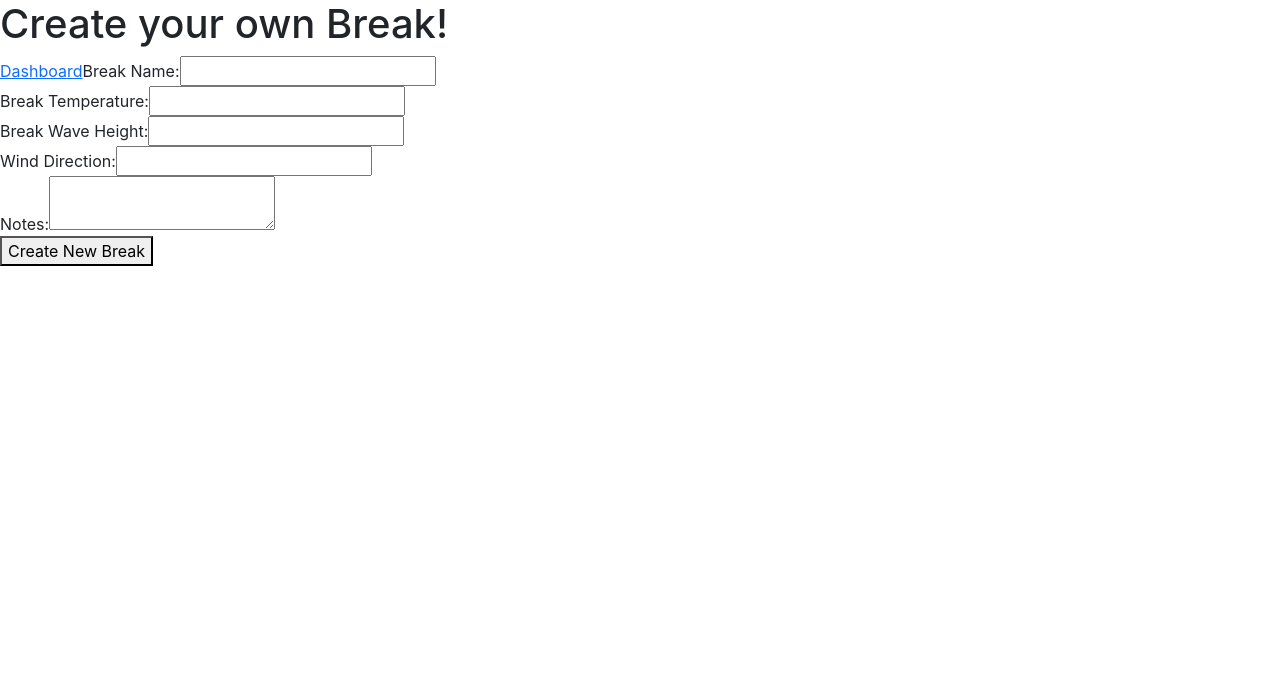
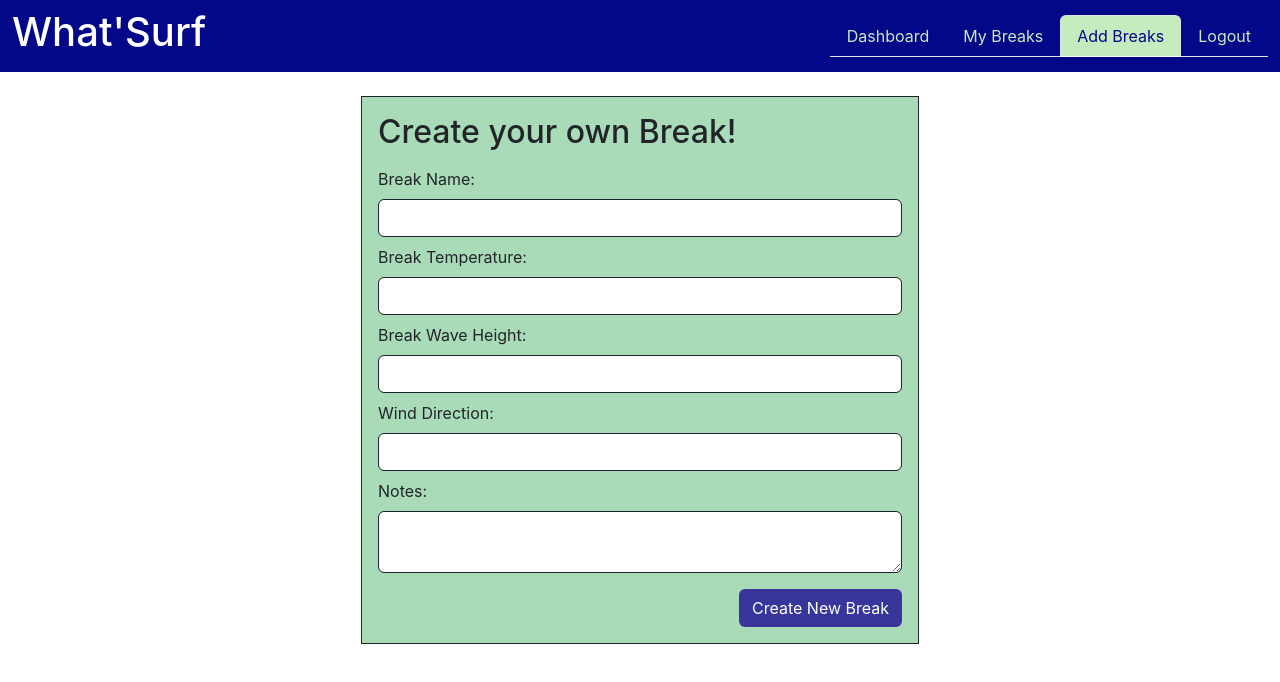
Before and after one commit to randi801j/Whatsurf, a React (Create React App) app in the folder client/: page /createBreak in a window 1280 px wide. Shown: the top 682 px of the page. Built offline with nearby package versions, Linux system fonts and the light colour scheme.

Commit message:
Added styling to our MVP project.

```diff
--- a/client/src/components/BreakForm.js
+++ b/client/src/components/BreakForm.js
@@ -20,6 +20,16 @@ const BreakForm = (props) => {
 
     const changeHandler = (e) => {
         setNewBreak({ ...newBreak, [e.target.name]: e.target.value })
+    }
+
+    const logout =()=> {
+        axios.post('http://localhost:8080/api/logout',{},{withCredentials:true})
+            .then((res)=>{
+                navigate('/')
+            })
+            .catch((err) => {
+                console.log(err);
+            })
     }
 
     const createHandler = (e) => {
@@ -50,34 +60,59 @@ const BreakForm = (props) => {
     }
     return (
         <div>
-            <form onSubmit={(e) => createHandler(e)}>
-                <div>
-                    <h1>Create your own Break!</h1>
-                    <Link to={"/dashboard"}>Dashboard</Link>
-                    {errors.map((error, index) => <p key={index}>{error}</p>)}
-                    <label htmlFor='name'>Break Name: </label>
-                    <input name='name' type='text' value={newBreak.name} onChange={changeHandler} />
+            <nav className="navbar navbar-expand-lg navbar-light" style={{backgroundColor: "#020887"}}>
+                <div className="container-fluid">
+                    <h1 className="text-white">What'Surf</h1>
+                    <div className="collapse navbar-collapse d-flex justify-content-end" id="navbarNavAltMarkup">
+                        {/* Insert nav-links here */}
+                        <ul className="nav nav-tabs">
+                            <li className="nav-item">
+                                <Link to={'/dashboard'} className="nav-link" style={{color: "#C6EBBE"}}>Dashboard</Link>
+                            </li>
+                            <li className="nav-item">
+                                <Link to={'#'} className="nav-link" style={{color: "#C6EBBE"}}>My Breaks</Link>
+                            </li>
+                            <li className="nav-item">
+                                <Link to={'#'} className="nav-link active" aria-current="page" style={{color: "#020887", backgroundColor: "#C6EBBE"}}>Add Breaks</Link>
+                            </li>
+                            <li className="nav-item">
+                                <button className="nav-link btn btn-link" style={{color: "#C6EBBE"}} onClick={logout}>Logout</button>
+                            </li>
+                        </ul>
+                    </div>
                 </div>
-                <div>
-                    <label htmlFor='temperature'>Break Temperature: </label>
-                    <input name='temperature' type='number' value={newBreak.temperature} onChange={changeHandler} />
+            </nav>
+            <div className="container">
+                <div className='d-flex justify-content-center'>
+                    <form className='w-50 border border-dark mt-4 p-3' style={{backgroundColor: '#A9DBB8'}} onSubmit={(e) => createHandler(e)}>
+                        <h2>Create your own Break!</h2>
+                        <div className='mt-3'>
+                            {errors.map((error, index) => <p style={{color: '#F72323'}} key={index}>{error}</p>)}
+                            <label className='form-label' htmlFor='name'>Break Name: </label>
+                            <input className='form-control border border-dark' name='name' type='text' value={newBreak.name} onChange={changeHandler} />
+                        </div>
+                        <div className='mt-2'>
+                            <label className='form-label' htmlFor='temperature'>Break Temperature: </label>
+                            <input className='form-control border border-dark' name='temperature' type='number' value={newBreak.temperature} onChange={changeHandler} />
+                        </div>
+                        <div className='mt-2'>
+                            <label className='form-label' htmlFor='waveHeight'>Break Wave Height: </label>
+                            <input className='form-control border border-dark' name='waveHeight' type='number' value={newBreak.waveHeight} onChange={changeHandler} />
+                        </div>
+                        <div className='mt-2'>
+                            <label className='form-label' htmlFor='windDirection'>Wind Direction: </label>
+                            <input className='form-control border border-dark' name='windDirection' type='text' value={newBreak.windDirection} onChange={changeHandler} />
+                        </div>
+                        <div className='mt-2'>
+                            <label className='form-label' htmlFor='notes'>Notes: </label>
+                            <textarea className='form-control border border-dark' name='notes' value={newBreak.notes} onChange={changeHandler} />
+                        </div>
+                        <div className='mt-3 d-flex justify-content-end'>
+                            <button className='btn' style={{backgroundColor: '#38369A', color: 'white'}} onClick={createHandler}>Create New Break</button>
+                        </div>
+                    </form>
                 </div>
-                <div>
-                    <label htmlFor='waveHeight'>Break Wave Height: </label>
-                    <input name='waveHeight' type='number' value={newBreak.waveHeight} onChange={changeHandler} />
-                </div>
-                <div>
-                    <label htmlFor='windDirection'>Wind Direction: </label>
-                    <input name='windDirection' type='text' value={newBreak.windDirection} onChange={changeHandler} />
-                </div>
-                <div>
-                    <label htmlFor='notes'>Notes: </label>
-                    <textarea name='notes' value={newBreak.notes} onChange={changeHandler} />
-                </div>
-                <div>
-                    <button onClick={createHandler}>Create New Break</button>
-                </div>
-            </form>
+            </div>
         </div>
     )
 }
--- a/client/src/components/Dashboard.js
+++ b/client/src/components/Dashboard.js
@@ -50,35 +50,36 @@ const Dashboard = (props) => {
 
     return(
         <div>
-            <nav className="navbar navbar-expand-lg navbar-light bg-light">
+            <nav className="navbar navbar-expand-lg navbar-light" style={{backgroundColor: "#020887"}}>
                 <div className="container-fluid">
-                    <h1>What'Surf</h1>
+                    <h1 className="text-white">What'Surf</h1>
                     <div className="collapse navbar-collapse d-flex justify-content-end" id="navbarNavAltMarkup">
                         {/* Insert nav-links here */}
                         <ul className="nav nav-tabs">
                             <li className="nav-item">
-                                <Link to={'#'} className="nav-link active" aria-current="page">All Breaks</Link>
+                                <Link to={'#'} className="nav-link active" aria-current="page" style={{color: "#020887", backgroundColor: "#C6EBBE"}}>Dashboard</Link>
                             </li>
                             <li className="nav-item">
-                                <Link to={'#'} className="nav-link">My Breaks</Link>
+                                <Link to={'#'} className="nav-link" style={{color: "#C6EBBE"}}>My Breaks</Link>
                             </li>
                             <li className="nav-item">
-                                <Link to={'/createBreak'} className="nav-link">Add Breaks</Link>
+                                <Link to={'/createBreak'} className="nav-link" style={{color: "#C6EBBE"}}>Add Breaks</Link>
                             </li>
                             <li className="nav-item">
-                                <button className="nav-link btn btn-link" onClick={logout}>Logout</button>
+                                <button className="nav-link btn btn-link" style={{color: "#C6EBBE"}} onClick={logout}>Logout</button>
                             </li>
                         </ul>
                     </div>
                 </div>
             </nav>
             <div className="container">
-                <h3 className="mt-3">Breaks</h3>
+                <h2 className="mt-2">All Breaks</h2>
                 {
                     breakList.map((beachBreak, index) => (
-                        <div key={index} className="card mb-3" style={{maxWidth: '540px'}}>
-                            <h5 className="card-header bg-light border border-dark"><Link to={`/break/${beachBreak._id}`}>{beachBreak.name}</Link></h5>
-                            <div className="row g-0">
+                        <div className='d-flex justify-content-center'>
+                            <div key={index} className="card mt-3" style={{maxWidth: '540px'}}>
+                                <h5 className="card-header border border-dark" style={{backgroundColor: "#7CA5B8"}}><Link to={`/break/${beachBreak._id}`} style={{color: "white"}} id="detailLink">{beachBreak.name}</Link></h5>
+                                <div className="row g-0 border border-dark">
                                     <div className="col-md-4">
                                         <img src={wave} className="img-fluid rounded-start" alt="..."/>
                                     </div>
@@ -89,8 +90,9 @@ const Dashboard = (props) => {
                                             <p className="card-text">Wave height: {beachBreak.waveHeight} feet</p>
                                             <p className="card-text">Wind direction: {beachBreak.windDirection}</p>
                                             <p className="card-text"><small className="text-muted">Notes: {beachBreak.notes}</small></p>
-                                        <button className="btn btn-danger" onClick={() => deleteHandler(beachBreak._id)}>Delete Break 🌊</button>
-                                        <Link to={`/edit/${beachBreak._id}`} className="btn btn-secondary m-1">Edit</Link>
+                                            <button className="btn" style={{backgroundColor: '#A9DBB8', color: '#020887'}} onClick={() => deleteHandler(beachBreak._id)}>Delete Break 🌊</button>
+                                            <Link to={`/edit/${beachBreak._id}`} className="btn m-1" style={{backgroundColor: '#38369A', color: 'white'}}>Edit</Link>
+                                        </div>
                                     </div>
                                 </div>
                             </div>
--- a/client/src/components/DisplayBreak.js
+++ b/client/src/components/DisplayBreak.js
@@ -4,6 +4,8 @@ import { useParams, Link, useNavigate } from 'react-router-dom';
 
 const DisplayBreak = (props => {
     const { id } = useParams();
+
+    const navigate = useNavigate();
 
     const [displayBreak, setDisplayBreak] = useState({
         name: "",
@@ -23,15 +25,66 @@ const DisplayBreak = (props => {
             .catch(err => console.log("Access Error:", err))
     }, [])
 
+    const logout =()=> {
+        axios.post('http://localhost:8080/api/logout',{},{withCredentials:true})
+            .then((res)=>{
+                navigate('/')
+            })
+            .catch((err) => {
+                console.log(err);
+            })
+    }
+
     return (
         <div>
-            <div>
-                <h3>{displayBreak.name}</h3>
-            </div>
-            <div>
-                <p>Current Temperature: {displayBreak.temperature}</p>
-                <p>Wave Height: {displayBreak.waveHeight}</p>
-                <p>Wind Direction {displayBreak.windDirection}</p>
+            <nav className="navbar navbar-expand-lg navbar-light" style={{backgroundColor: "#020887"}}>
+                <div className="container-fluid">
+                    <h1 className="text-white">What'Surf</h1>
+                    <div className="collapse navbar-collapse d-flex justify-content-end" id="navbarNavAltMarkup">
+                        {/* Insert nav-links here */}
+                        <ul className="nav nav-tabs">
+                            <li className="nav-item">
+                                <Link to={'/dashboard'} className="nav-link" style={{color: "#C6EBBE"}}>Dashboard</Link>
+                            </li>
+                            <li className="nav-item">
+                                <Link to={'#'} className="nav-link" style={{color: "#C6EBBE"}}>My Breaks</Link>
+                            </li>
+                            <li className="nav-item">
+                                <Link to={'/createBreak'} className="nav-link" style={{color: "#C6EBBE"}}>Add Breaks</Link>
+                            </li>
+                            <li className="nav-item">
+                                <button className="nav-link btn btn-link" style={{color: "#C6EBBE"}} onClick={logout}>Logout</button>
+                            </li>
+                        </ul>
+                    </div>
+                </div>
+            </nav>
+            <div className="container">
+                <div className='d-flex justify-content-center mt-4'>
+                    <div className='border border-dark w-50 p-3' style={{backgroundColor: '#C6EBBE'}}>
+                        <div className='d-flex justify-content-center'>
+                            <h3>{displayBreak.name}</h3>
+                        </div>
+                        <div>
+                            <div className='d-flex justify-content-between mt-3'>
+                                <p>Current Temperature:</p>
+                                <p>{displayBreak.temperature} degrees</p>
+                            </div>
+                            <div className='d-flex justify-content-between mt-2'>
+                                <p>Wave Height:</p>
+                                <p>{displayBreak.waveHeight} feet</p>
+                            </div>
+                            <div className='d-flex justify-content-between mt-2'>
+                                <p>Wind Direction:</p>
+                                <p>{displayBreak.windDirection}</p>
+                            </div>
+                            <div className='d-flex justify-content-between mt-2'>
+                                <p>Notes:</p>
+                                <p>{displayBreak.notes}</p>
+                            </div>
+                        </div>
+                    </div>
+                </div>
             </div>
         </div>
     )
--- a/client/src/components/Edit.js
+++ b/client/src/components/Edit.js
@@ -1,6 +1,6 @@
 import React, {useEffect, useState} from 'react';
 import axios from 'axios';
-import { useNavigate,useParams } from 'react-router-dom';
+import { useNavigate,useParams,Link } from 'react-router-dom';
 
 const EditBreak =(props)=>{
 
@@ -43,43 +43,90 @@ const EditBreak =(props)=>{
             })
     }
 
+    const logout =()=> {
+        axios.post('http://localhost:8080/api/logout',{},{withCredentials:true})
+            .then((res)=>{
+                navigate('/')
+            })
+            .catch((err) => {
+                console.log(err);
+            })
+    }
+
     return(
         <div>
-            <h2>WhatSurf</h2>
+            <nav className="navbar navbar-expand-lg navbar-light" style={{backgroundColor: "#020887"}}>
+                <div className="container-fluid">
+                    <h1 className="text-white">What'Surf</h1>
+                    <div className="collapse navbar-collapse d-flex justify-content-end" id="navbarNavAltMarkup">
+                        {/* Insert nav-links here */}
+                        <ul className="nav nav-tabs">
+                            <li className="nav-item">
+                                <Link to={'/dashboard'} className="nav-link" style={{color: "#C6EBBE"}}>Dashboard</Link>
+                            </li>
+                            <li className="nav-item">
+                                <Link to={'#'} className="nav-link" style={{color: "#C6EBBE"}}>My Breaks</Link>
+                            </li>
+                            <li className="nav-item">
+                                <Link to={'/createBreak'} className="nav-link" style={{color: "#C6EBBE"}}>Add Breaks</Link>
+                            </li>
+                            <li className="nav-item">
+                                <button className="nav-link btn btn-link" style={{color: "#C6EBBE"}} onClick={logout}>Logout</button>
+                            </li>
+                        </ul>
+                    </div>
+                </div>
+            </nav>
+            <div className="container">
+                <div className='d-flex justify-content-center'>
+                    <form className='w-50 border border-dark mt-4 p-3' style={{backgroundColor: '#C6EBBE'}} onSubmit= {submitHandler}>
                         <h1> Edit</h1>
-            <form onSubmit= {submitHandler}>
-                <label >Break Name:</label>
-                <input type= 'text' onChange={changeHandler} value={beachBreak.name} name='name'/>
+                        <div className="mt-3">
+                            <label className='form-label'>Break Name:</label>
+                            <input className='form-control border border-dark' type= 'text' onChange={changeHandler} value={beachBreak.name} name='name'/>
+                        </div>
                         {
                             errors.name?
                             <p>{errors.name.message}</p>: null
                         }
-                <label >Break Temperature:</label>
-                <input  type= 'number' onChange={changeHandler} value={beachBreak.temperature} name='temperature'/>
+                        <div className="mt-2">
+                            <label className='form-label'>Break Temperature:</label>
+                            <input className='form-control border border-dark' type= 'number' onChange={changeHandler} value={beachBreak.temperature} name='temperature'/>
+                        </div>
                         {
                             errors.temperature?
                             <p >{errors.temperature.message}</p>: null
                         }
-                <label>Break Wave Height:</label>
-                <input  type= 'number' onChange={changeHandler} value={beachBreak.waveHeight} name='waveHeight'/>
+                        <div className="mt-2">
+                            <label className='form-label'>Break Wave Height:</label>
+                            <input className='form-control border border-dark'  type= 'number' onChange={changeHandler} value={beachBreak.waveHeight} name='waveHeight'/>
+                        </div>
                         {
                             errors.waveHeight?
                             <p >{errors.windDirection.message}</p>: null
                         }
-                <label>Wind Direction:</label>
-                <input  type= 'text' onChange={changeHandler} value={beachBreak.windDirection} name='windDirection'/>
+                        <div className="mt-2">
+                            <label className='form-label'>Wind Direction:</label>
+                            <input className='form-control border border-dark'  type= 'text' onChange={changeHandler} value={beachBreak.windDirection} name='windDirection'/>
+                        </div>
                         {
                             errors.windDirection?
                             <p >{errors.windDirection.message}</p>: null
                         }
-                <label>Notes:</label>
-                <input type= 'text' onChange={changeHandler} value={beachBreak.notes} name='notes'/>
+                        <div className="mt-2">
+                            <label className='form-label'>Notes:</label>
+                            <input className='form-control border border-dark' type= 'text' onChange={changeHandler} value={beachBreak.notes} name='notes'/>
+                        </div>
                         {
                             errors.notes?
                             <p >{errors.notes.message}</p>: null
                         }
-                <button>Edit Break</button>
+                        <div className='mt-3 d-flex justify-content-end'>
+                            <button className='btn' style={{backgroundColor: '#38369A', color: 'white'}}>Edit Break</button>
+                        </div>
                     </form>
+                </div>
+            </div>
         </div>
     )
 }
```
Lines whose indentation alone changed are shown as unchanged.
